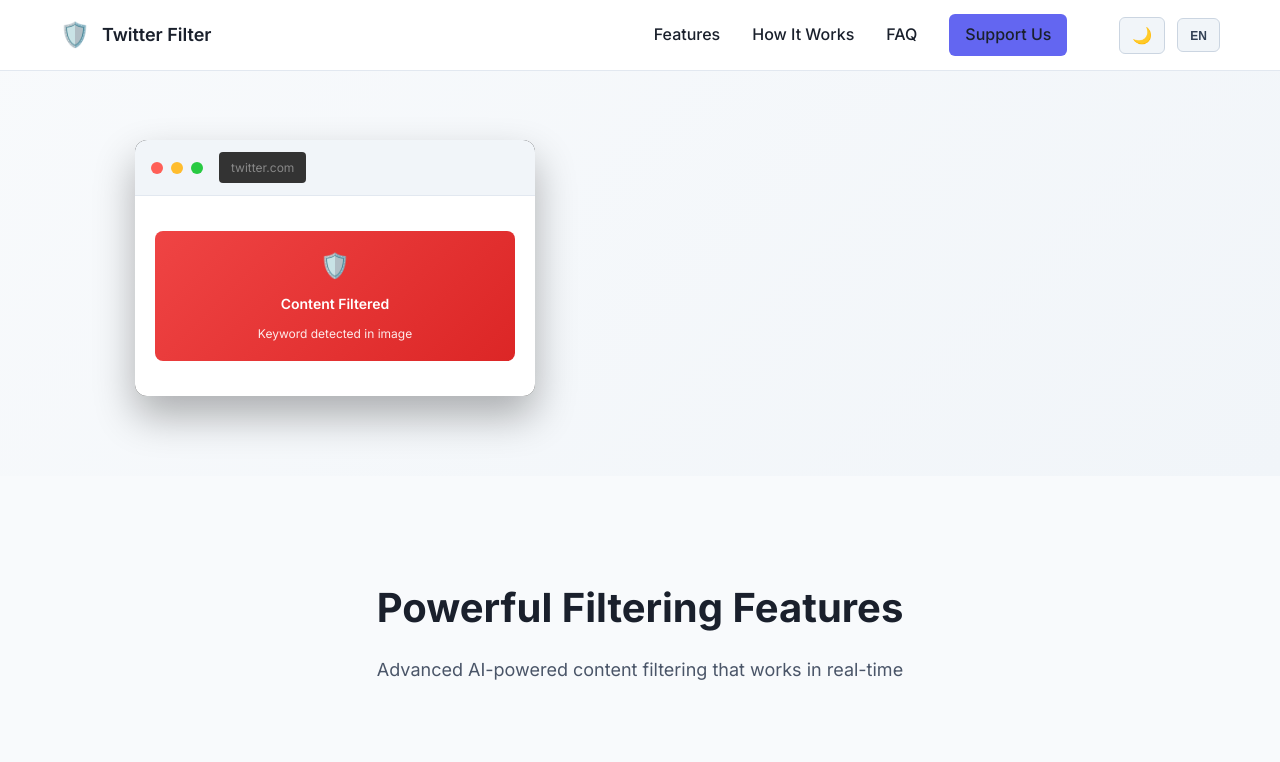
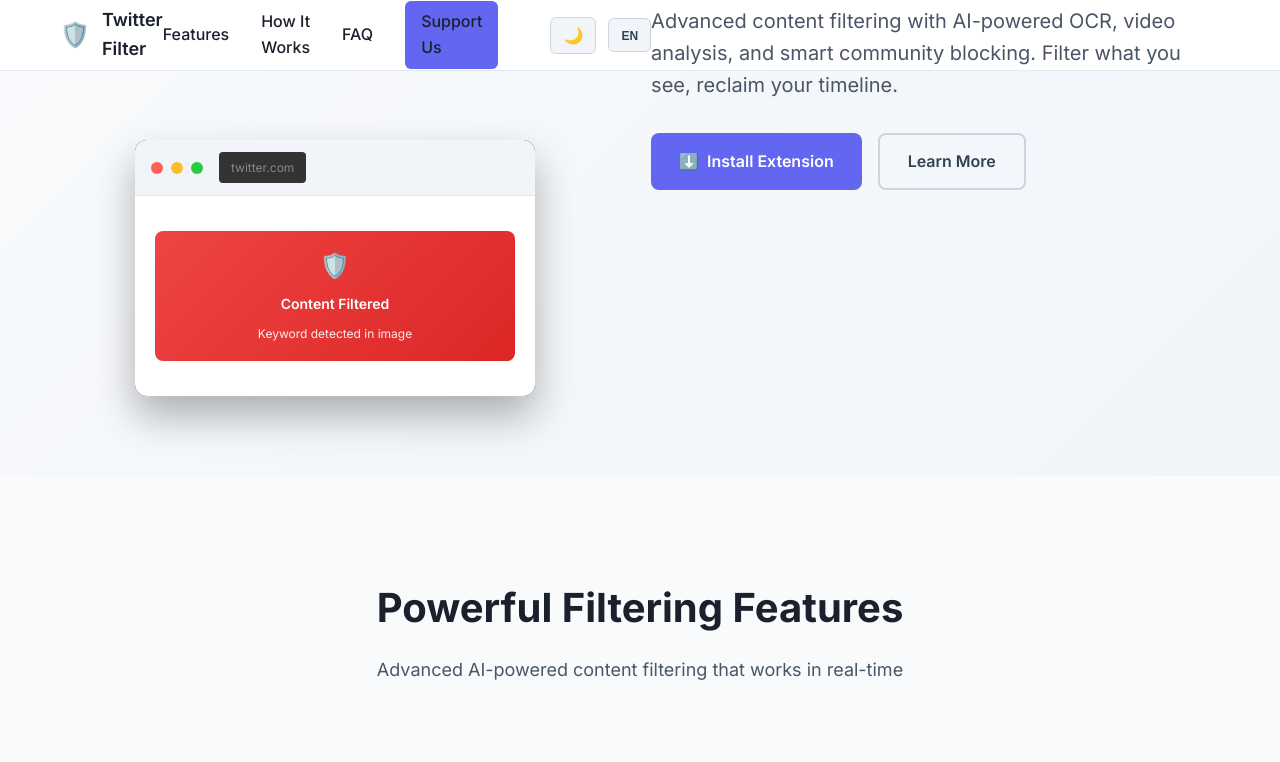
Before and after one commit to Birkankader/BlockTheUnwanted-Web-Site, a plain HTML site: page index.html in a window 1280 px wide. Shown: the top 762 px of the page. Drawn offline with Linux system fonts and the light colour scheme.

Commit message:
Update index.html

```diff
--- a/index.html
+++ b/index.html
@@ -31,6 +31,17 @@
                     <button id="lang-toggle" class="lang-toggle" title="Change language">
                         <span class="lang-text">TR</span>
                     </button>
+                </div>
+            </div>
+             <div class="hero-content">Add commentMore actions
+                <h1 class="hero-title" data-en="Take Control of Your Twitter Feed" data-tr="Twitter Akışınızı Kontrol Edin">Take Control of Your Twitter Feed</h1>
+                <p class="hero-subtitle" data-en="Advanced content filtering with AI-powered OCR, video analysis, and smart community blocking. Filter what you see, reclaim your timeline." data-tr="Yapay zeka destekli OCR, video analizi ve akıllı topluluk engelleme ile gelişmiş içerik filtreleme. Gördüklerinizi filtreleyin, zaman akışınızı geri alın.">Advanced content filtering with AI-powered OCR, video analysis, and smart community blocking. Filter what you see, reclaim your timeline.</p>
+                <div class="hero-buttons">
+                    <a href="#" class="btn btn-primary" id="install-btn">
+                        <span class="btn-icon">⬇️</span>
+                        <span data-en="Install Extension" data-tr="Uzantıyı Yükle">Install Extension</span>
+                    </a>
+                    <a href="#features" class="btn btn-secondary" data-en="Learn More" data-tr="Daha Fazla">Learn More</a>
                 </div>
             </div>
         </div>
```
